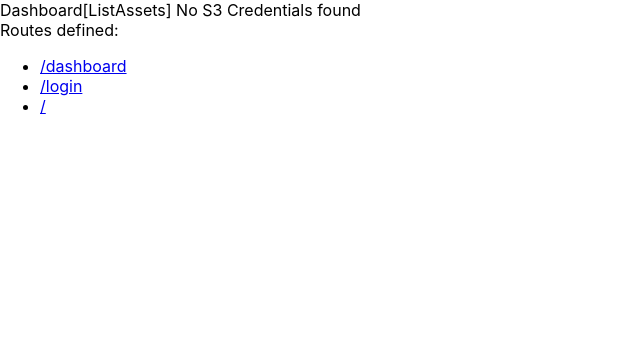
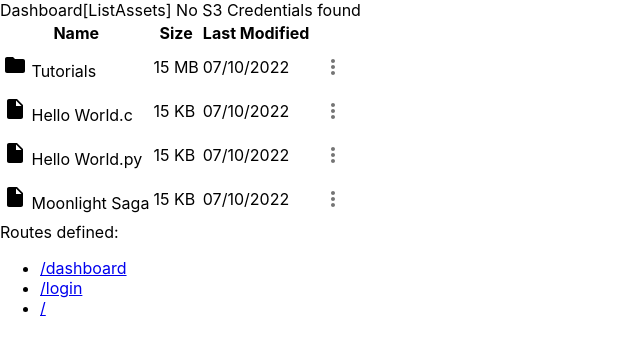
Before and after one commit to fifthsegment/byos, a React (Create React App) app: page /#/dashboard in a window 1280 px wide. Shown: the top 354 px of the page, without its empty margins (0-640 px from the left). Built offline with nearby package versions, Linux system fonts and the light colour scheme.

Commit message:
added table to display data

```diff
--- a/package.json
+++ b/package.json
@@ -11,6 +11,7 @@
     "@emotion/styled": "^11.10.4",
     "@mui/icons-material": "^5.10.6",
     "@mui/material": "^5.10.8",
+    "@tanstack/react-table": "^8.5.15",
     "@testing-library/jest-dom": "^5.16.5",
     "@testing-library/react": "^13.4.0",
     "@testing-library/user-event": "^13.5.0",
--- /dev/null
+++ b/src/components/DataGrid/dataGridColumns.tsx
@@ -0,0 +1,52 @@
+import { ContextMenu } from '../ContextMenu'
+import { createColumnHelper } from '@tanstack/react-table'
+import { dataModel } from './dataModel'
+import FolderIcon from '@mui/icons-material/Folder';
+import InsertDriveFileIcon from '@mui/icons-material/InsertDriveFile';
+
+
+//icons for different file types or folders
+const iconType = (icon:any)=>{
+    switch(icon){
+        case "folder":
+            return <FolderIcon></FolderIcon>
+        case "textFile":
+            return <InsertDriveFileIcon></InsertDriveFileIcon>
+        default:
+            return <InsertDriveFileIcon></InsertDriveFileIcon>
+    }
+};
+
+
+export const DataGridColumns = () =>{
+    const columnHelper = createColumnHelper<dataModel>()
+    const columns = [
+
+        // Dispaly file name with icon
+        columnHelper.accessor('name', {
+            header: "Name",
+            cell: info => {
+                return (<>{iconType(info.row.original.icon)} {info.getValue()}</>)
+            }
+        }),
+
+        // Display file size
+        columnHelper.accessor('size', {
+          header: 'Size',
+          cell: info => info.getValue()
+        }),
+
+        //Dispaly last modified
+        columnHelper.accessor('lastModified', {
+          header: 'Last Modified',
+          cell: info => info.getValue()
+        }),
+
+        //Display column size
+        columnHelper.display({
+            id: 'actions',
+            cell: () => <ContextMenu />,
+          }),
+      ]
+      return columns
+}
--- /dev/null
+++ b/src/components/DataGrid/dataModel.ts
@@ -0,0 +1,63 @@
+import React from "react";
+import { Icon } from "@mui/material";
+import { Asset } from "../../services/types";
+import FolderIcon from '@mui/icons-material/Folder';
+import InsertDriveFileIcon from '@mui/icons-material/InsertDriveFile';
+
+//defination of data model for row items (files or folders)
+export type dataModel = {
+    icon: string,
+    name: string,
+    size: string,
+    lastModified: string,
+    s3Object: Asset
+};
+
+const tempAssets: Array<Asset> = [
+    {
+        fileType: "folder",
+        fileName: "Tutorials",
+        fileSize: "15 MB",
+        updatedAt: "07/10/2022",
+        createdAt :"",
+        assetId: ""
+    },
+    {
+        fileType: "file",
+        fileName: "Hello World.c",
+        fileSize: "15 KB",
+        updatedAt: "07/10/2022",
+        createdAt :"",
+        assetId: ""
+    },
+    {
+        fileType: "file",
+        fileName: "Hello World.py",
+        fileSize: "15 KB",
+        updatedAt: "07/10/2022",
+        createdAt :"",
+        assetId: ""
+    },
+    {
+        fileType: "file",
+        fileName: "Moonlight Saga",
+        fileSize: "15 KB",
+        updatedAt: "07/10/2022",
+        createdAt :"",
+        assetId: ""
+    }
+];
+
+
+export const fillDataModel = () => {
+    const assets: Array<Asset> = tempAssets //replace this with actual assets
+    return assets?.map((item:Asset) => {
+        return {
+            name: item.fileName,
+            size: item.fileSize,
+            lastModified: item.updatedAt,
+            s3Object: item,
+            icon: item.fileType
+        } as dataModel
+    })
+};
--- /dev/null
+++ b/src/components/DataGrid/index.tsx
@@ -0,0 +1,45 @@
+import React from "react";
+import { flexRender, getCoreRowModel, useReactTable, } from '@tanstack/react-table'
+import { fillDataModel } from './dataModel'
+import { DataGridColumns } from "./dataGridColumns";
+
+export const DataGrid = () => {
+    const [data, setData] = React.useState(() => [...fillDataModel()])
+      const table = useReactTable({
+        data,
+        columns: DataGridColumns(),
+        getCoreRowModel: getCoreRowModel(),
+      })
+
+      return(
+        <table>
+        <thead>
+          {table.getHeaderGroups().map(headerGroup => (
+            <tr key={headerGroup.id}>
+              {headerGroup.headers.map(header => (
+                <th key={header.id} colSpan={header.colSpan}>
+                  {header.isPlaceholder
+                    ? null
+                    : flexRender(
+                        header.column.columnDef.header,
+                        header.getContext()
+                      )}
+                </th>
+              ))}
+            </tr>
+          ))}
+        </thead>
+        <tbody>
+          {table.getRowModel().rows.map(row => (
+            <tr key={row.id}>
+              {row.getVisibleCells().map(cell => (
+                <td key={cell.id}>
+                  {flexRender(cell.column.columnDef.cell, cell.getContext())}
+                </td>
+              ))}
+            </tr>
+          ))}
+        </tbody>
+      </table>
+      );
+}
--- a/src/pages/dashboard/index.tsx
+++ b/src/pages/dashboard/index.tsx
@@ -1,11 +1,14 @@
 import React from 'react'
 import { ListAssets } from '../../components/ListAssets'
+import { DataGrid } from '../../components/DataGrid'
 
 export default function Dashboard() {
     return (
         <div>
             Dashboard
             <ListAssets />
+
+            <DataGrid/>
         </div>
     )
 }
--- a/src/services/types.ts
+++ b/src/services/types.ts
@@ -3,4 +3,6 @@ export type Asset = {
   createdAt: string;
   updatedAt: string;
   assetId: string;
+  fileType: string;
+  fileSize: string;
 };
```
Also changed, not shown: 2 other files (tests, documents, lock files or other folders).
